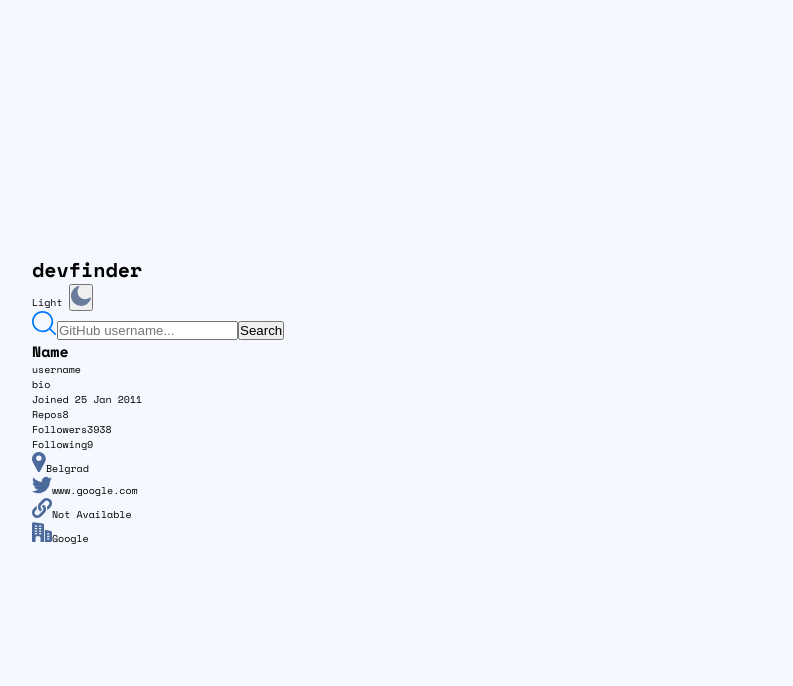
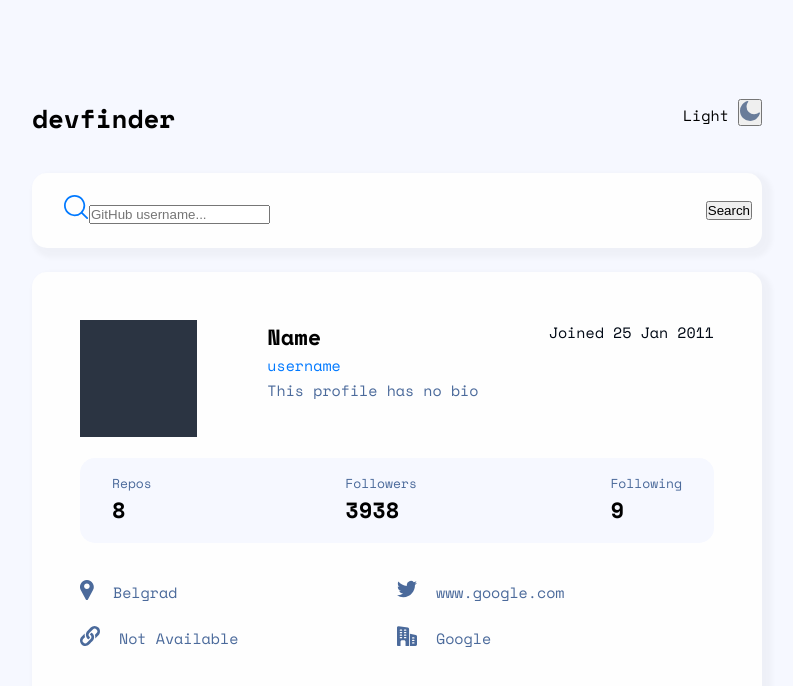
Before and after one commit to Darko96/github-user-search-app, a React (Create React App) app: page / in a window 1280 px wide. Shown: the top 686 px of the page, without its empty margins (243-1036 px from the left). Built offline with nearby package versions, Linux system fonts and the light colour scheme.

Commit message:
styles added

```diff
--- a/src/App.css
+++ b/src/App.css
@@ -1,8 +1,9 @@
 :root {
-  --blue: #079ff;
+  --blue: #0079ff;
   --gray: #697c91;
   --dark-blue: #4b6a9b;
   --dark: #2b3442;
+  --very-dark: #010915;
   --light-gray: #f6f8ff;
   --white: #fefefe;
 }
@@ -24,6 +25,8 @@ img {
 body {
   background-color: var(--light-gray);
   font-family: "Space Mono", monospace;
+  font-size: 1.5rem;
+  line-height: 2.5rem;
   font-weight: 400;
   font-style: normal;
 }
@@ -38,8 +41,119 @@ main {
 .container {
   width: 90%;
   max-width: 73rem;
-  /* background-color: var(--white); */
+}
+
+h1 {
+  font-size: 2.6rem;
+  line-height: 3.8rem;
+}
+
+h2 {
+  font-size: 2.2rem;
+  line-height: 3.3rem;
+}
+
+h3 {
+  font-size: 1.6rem;
+  line-height: 2.4rem;
+}
+
+h4 {
+  font-size: 1.3rem;
+  line-height: 2rem;
 }
 
 .header {
+  display: flex;
+  justify-content: space-between;
+  margin-bottom: 3.6rem;
 }
+
+.logo {
+  font-size: 2.6rem;
+  line-height: 3.8rem;
+  font-weight: 700;
+}
+
+.search {
+  background-color: var(--white);
+  padding: 2.2rem 1rem 2.2rem 3.2rem;
+  border-radius: 1.5rem;
+
+  display: flex;
+  justify-content: space-between;
+  align-items: center;
+
+  margin-bottom: 2.4rem;
+  box-shadow: 0.5rem 0.5rem 0.5rem 0.5rem rgba(0, 0, 0, 0.03);
+}
+
+.user {
+  background-color: var(--white);
+  border-radius: 1.5rem;
+  padding: 4.8rem;
+  box-shadow: 0.5rem 0.5rem 0.5rem 0.5rem rgba(0, 0, 0, 0.03);
+}
+
+.bio {
+  display: flex;
+  justify-content: space-between;
+  margin-bottom: 2.1rem;
+}
+
+.username {
+  color: var(--blue);
+}
+
+.user-bio {
+  color: var(--dark-blue);
+}
+
+.user-joined-date-text {
+  color: var(--very-dark);
+}
+
+.user-image {
+  width: 11.7rem;
+  height: 11.7rem;
+  background-color: #2b3442;
+}
+
+.github-numbers {
+  display: flex;
+  justify-content: space-between;
+  margin-bottom: 3.7rem;
+  background-color: var(--light-gray);
+  border-radius: 1.5rem;
+
+  padding: 1.5rem 3.2rem 1.7rem 3.2rem;
+}
+
+.github-numbers div {
+  display: flex;
+  flex-direction: column;
+}
+
+.github-text {
+  font-size: 1.3rem;
+  line-height: 2rem;
+  color: var(--dark-blue);
+}
+
+.github-number {
+  font-weight: 700;
+  font-size: 2.2rem;
+  line-height: 3.3rem;
+}
+
+.links {
+  display: grid;
+  grid-template-columns: 1fr 1fr;
+  row-gap: 1.9rem;
+}
+
+.link {
+  display: flex;
+  gap: 1.9rem;
+  color: var(--dark-blue);
+}
--- a/src/App.js
+++ b/src/App.js
@@ -1,11 +1,34 @@
+import { useEffect, useState } from "react";
 import "./App.css";
 
+// https://api.github.com/users/:username
 function App() {
+  const [name, setName] = useState("");
+  const [user, setUser] = useState("");
+
+  function handleAddUser(name) {
+    setName(name);
+  }
+
+  useEffect(
+    function () {
+      if (name.length > 1) {
+        async function fetchUser() {
+          const response = await fetch(`https://api.github.com/users/:${name}`);
+          const data = await response.json();
+          setUser(data);
+        }
+        fetchUser();
+      }
+    },
+    [name]
+  );
+
   return (
     <main>
       <div className="container">
         <Header></Header>
-        <Search></Search>
+        <Search name={name} onAddName={handleAddUser} />
         <User></User>
       </div>
     </main>
@@ -47,9 +70,10 @@ function Theme() {
   );
 }
 
-function Search() {
+function Search({ name, onAddName }) {
   return (
     <div className="search">
+      <div>
         <span className="search-icon">
           <svg height="24" width="25" xmlns="http://www.w3.org/2000/svg">
             <path
@@ -58,7 +82,14 @@ function Search() {
             />
           </svg>
         </span>
-      <input className="search-input" placeholder="GitHub username..." />
+        <input
+          value={name}
+          onChange={(event) => onAddName(event.target.value)}
+          type="text"
+          className="search-input"
+          placeholder="GitHub username..."
+        />
+      </div>
       <button className="search-button">Search</button>
     </div>
   );
@@ -66,7 +97,7 @@ function Search() {
 
 function User() {
   return (
-    <div>
+    <div className="user">
       <Bio></Bio>
       <GitHubNumbers></GitHubNumbers>
       <Links></Links>
@@ -81,7 +112,7 @@ function Bio() {
       <div className="user-details">
         <h2 className="user-name">Name</h2>
         <span className="username">username</span>
-        <p className="user-bio">bio</p>
+        <p className="user-bio">This profile has no bio</p>
       </div>
       <div className="user-joined-date">
         <p className="user-joined-date-text">Joined 25 Jan 2011</p>
@@ -92,18 +123,18 @@ function Bio() {
 
 function GitHubNumbers() {
   return (
+    <div className="github-numbers">
       <div>
-      <div>
-        <span>Repos</span>
-        <span>8</span>
+        <span className="github-text">Repos</span>
+        <span className="github-number">8</span>
       </div>
       <div>
-        <span>Followers</span>
-        <span>3938</span>
+        <span className="github-text">Followers</span>
+        <span className="github-number">3938</span>
       </div>
       <div>
-        <span>Following</span>
-        <span>9</span>
+        <span className="github-text">Following</span>
+        <span className="github-number">9</span>
       </div>
     </div>
   );
```
Lines whose indentation alone changed are shown as unchanged.
